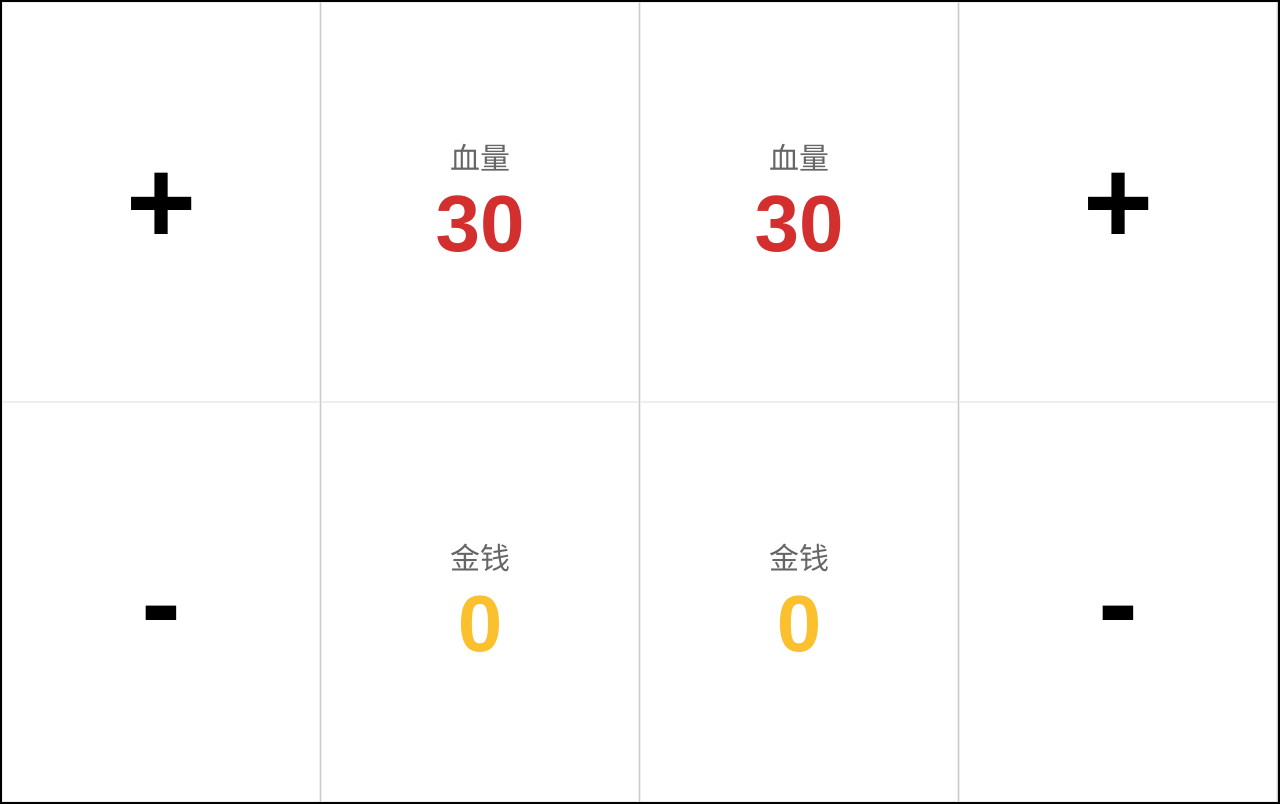
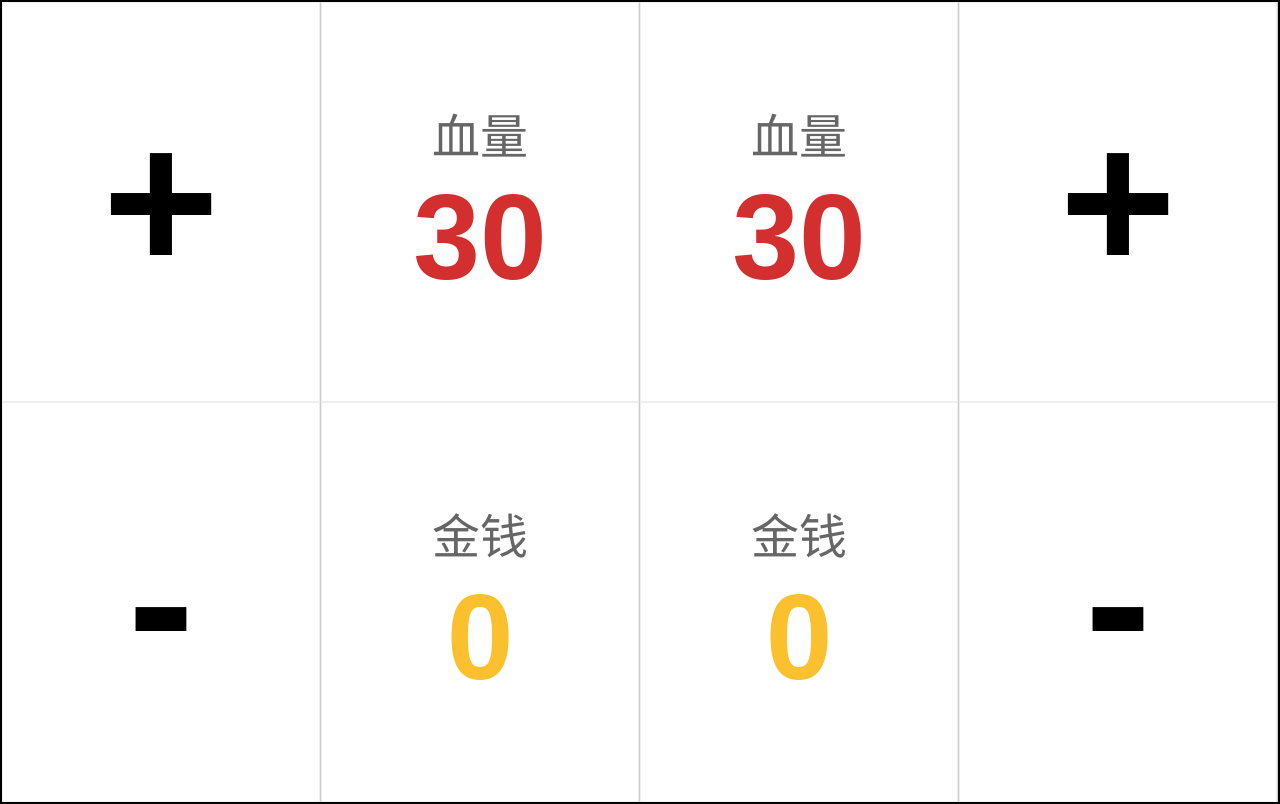
Before and after one commit to GePenguin/BoardGameCalculator, a plain HTML site: page index.html in a window 1280 px wide. Drawn offline with Linux system fonts and the light colour scheme.

Commit message:
change px to vh

```diff
--- a/index.html
+++ b/index.html
@@ -2,7 +2,7 @@
 <html lang="zh-CN">
 
 <head>
- <link rel="manifest" href="manifest.json">
+    <link rel="manifest" href="manifest.json">
     <link rel="apple-touch-icon" href="https://cdn-icons-png.flaticon.com/512/806/806131.png">
     <meta name="apple-mobile-web-app-status-bar-style" content="black-translucent">
     <meta charset="UTF-8">
@@ -50,7 +50,7 @@
             display: flex;
             align-items: center;
             justify-content: center;
-            font-size: 120px;
+            font-size: 25vh;
             font-weight: bold;
             background: #fff;
             border: 1px solid #eee;
@@ -65,7 +65,7 @@
             display: flex;
             align-items: center;
             justify-content: center;
-            font-size: 50px;
+            font-size: 10vh;
             font-weight: bold;
             background: #fff;
             border: 1px solid #eee;
@@ -87,12 +87,12 @@
         }
 
         .label {
-            font-size: 30px;
+            font-size: 6vh;
             color: #666;
         }
 
         .number {
-            font-size: 80px;
+            font-size: 15vh;
             font-weight: bold;
             cursor: pointer;
             /* 鼠标悬停时显示小手，提示可点击 */
```
Also changed, not shown: 1 other file.
